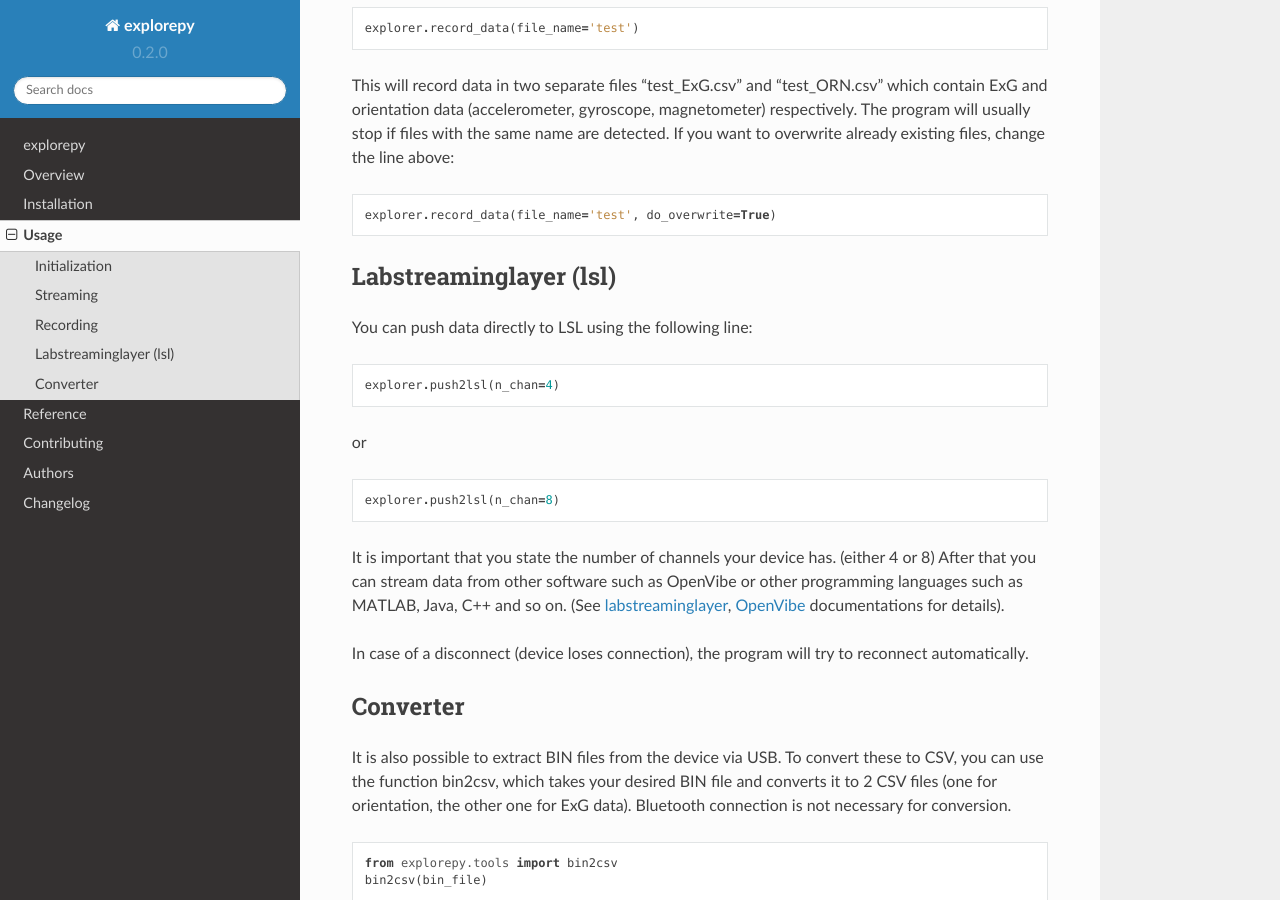
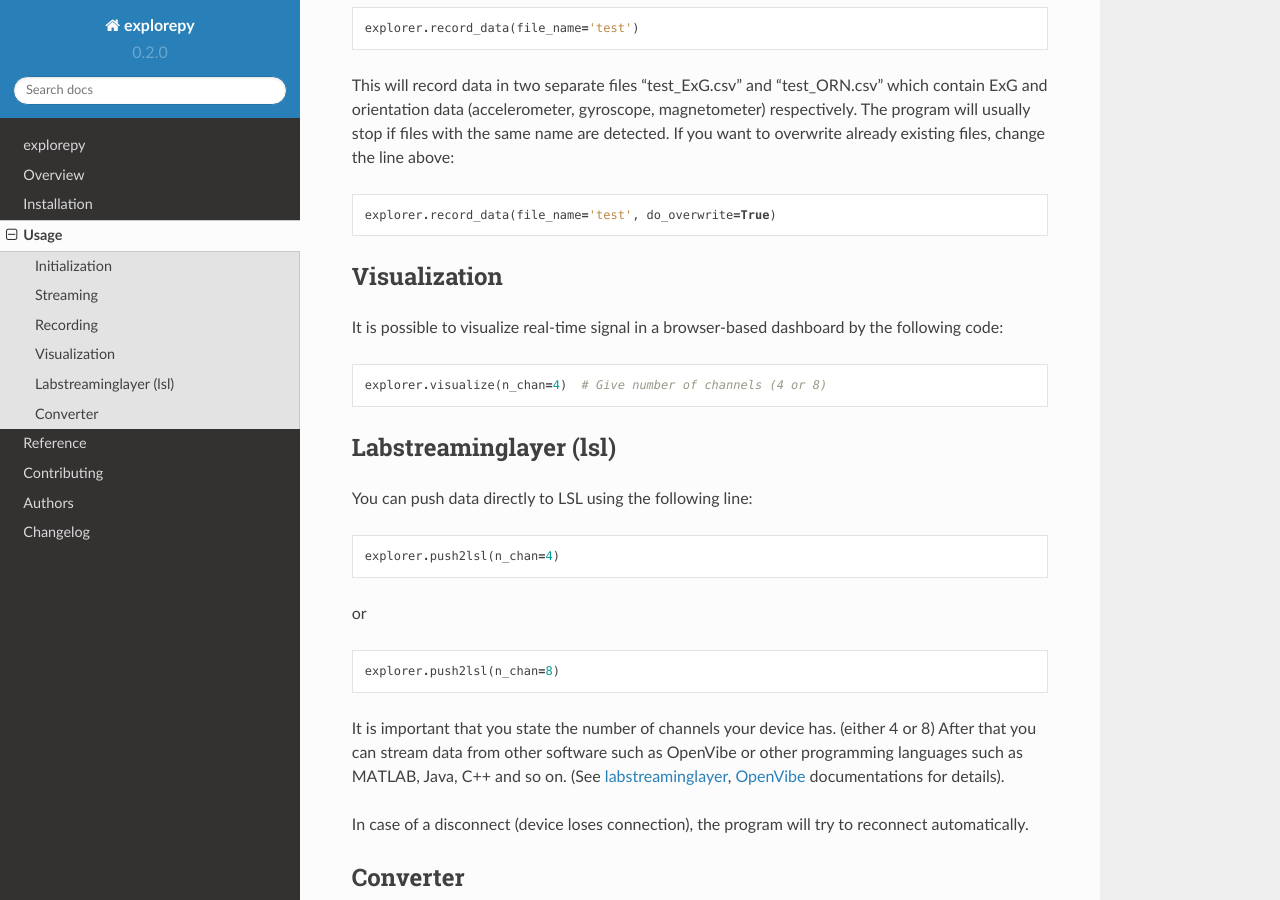
Before and after one commit to Mentalab-hub/explorepy, a Sphinx documentation site: the page built from docs/usage.rst, in a window 1280 px wide and 900 px high, scrolled down 1013 px. Built offline with Sphinx 7.4.7 and the Read the Docs theme 2.0.0, drawn with Linux system fonts in a browser that asks for light colours.

Commit message:
added visualization example

```diff
--- a/docs/usage.rst
+++ b/docs/usage.rst
@@ -41,6 +41,14 @@ The program will usually stop if files with the same name are detected. If you w
 
     explorer.record_data(file_name='test', do_overwrite=True)
 
+
+Visualization
+^^^^^^^^^^^^^
+It is possible to visualize real-time signal in a browser-based dashboard by the following code::
+
+    explorer.visualize(n_chan=4)  # Give number of channels (4 or 8)
+
+
 Labstreaminglayer (lsl)
 ^^^^^^^^^^^^^^^^^^^^^^^
 You can push data directly to LSL using the following line::
```
